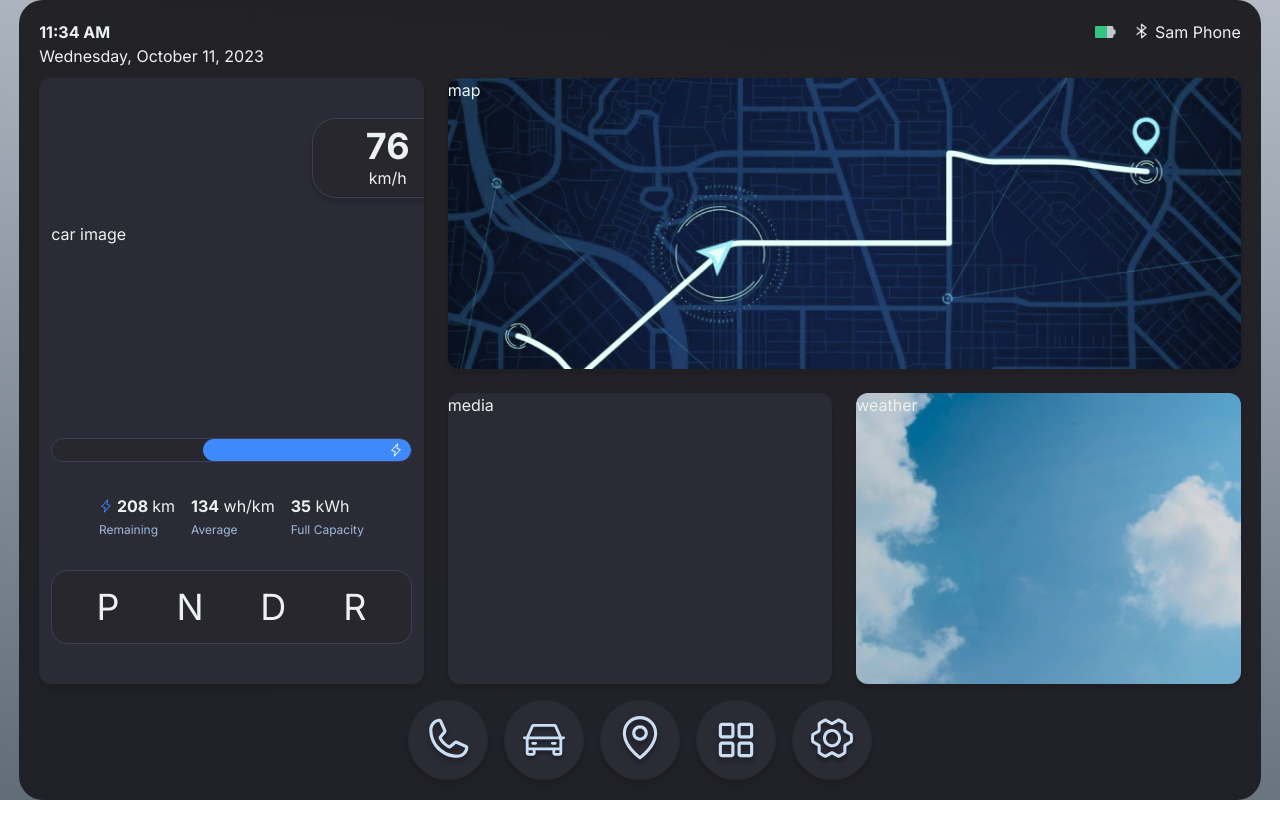
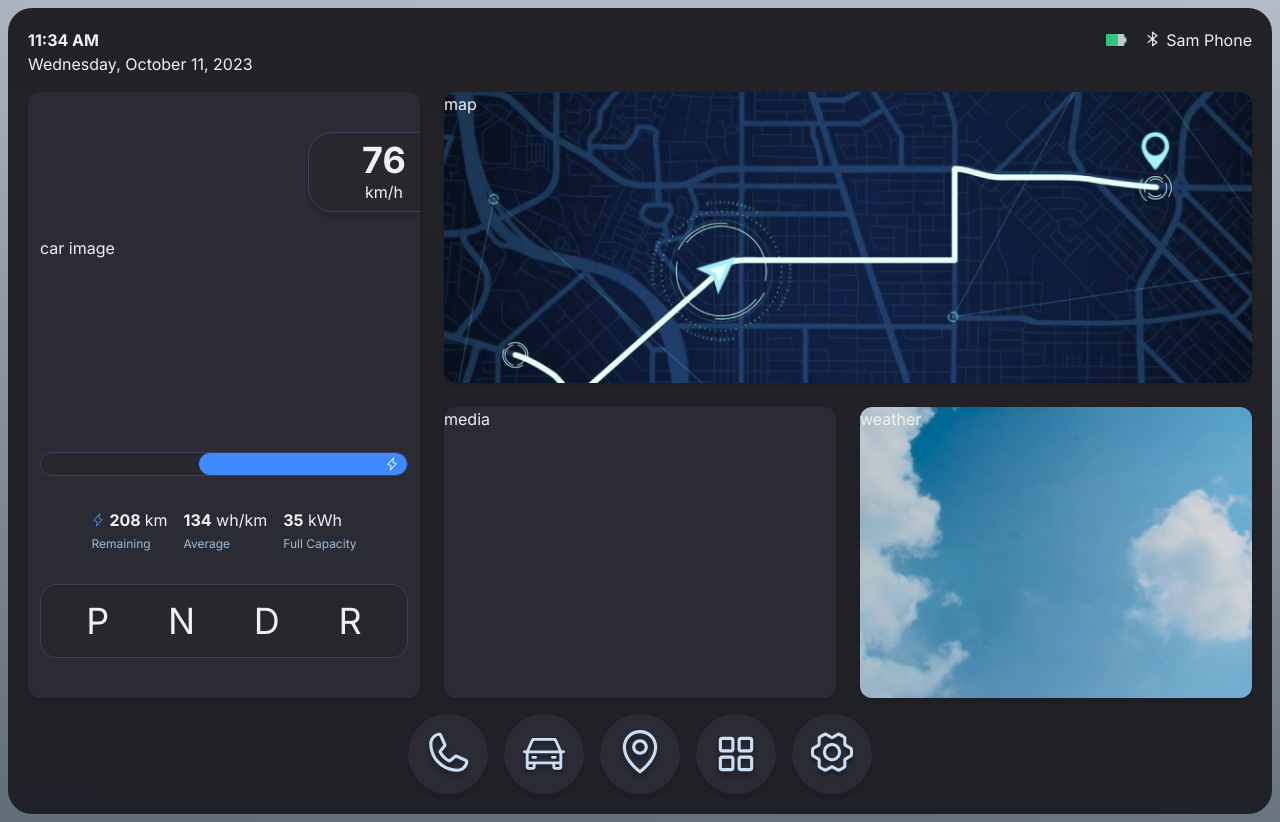
Before and after one commit to amekatze/dashboard-car, a Next.js app: page / in a window 1280 px wide. Before the commit the page ends 800 px from the top, so only its background shows below. Built offline with nearby package versions, Linux system fonts and the light colour scheme.

Commit message:
styling main margins

```diff
--- a/src/app/globals.css
+++ b/src/app/globals.css
@@ -35,8 +35,8 @@ body {
   );
   min-width: 800px;
   min-height: 800px;
-  width: 97vw;
-  height: 95vh;
+  width: 100%;
+  height: 100%;
 }
 
 .weather {
--- a/src/app/page.js
+++ b/src/app/page.js
@@ -4,7 +4,7 @@ import Nav from "@/components/Nav";
 
 export default function Home() {
   return (
-    <main className="flex min-h-screen flex-col items-center justify-center">
+    <main className="m-2">
       <div className="dashboard rounded-3xl flex flex-col justify-between p-5">
         <div className="w-full h-16 flex justify-between">
           <div className="flex flex-col">
```
